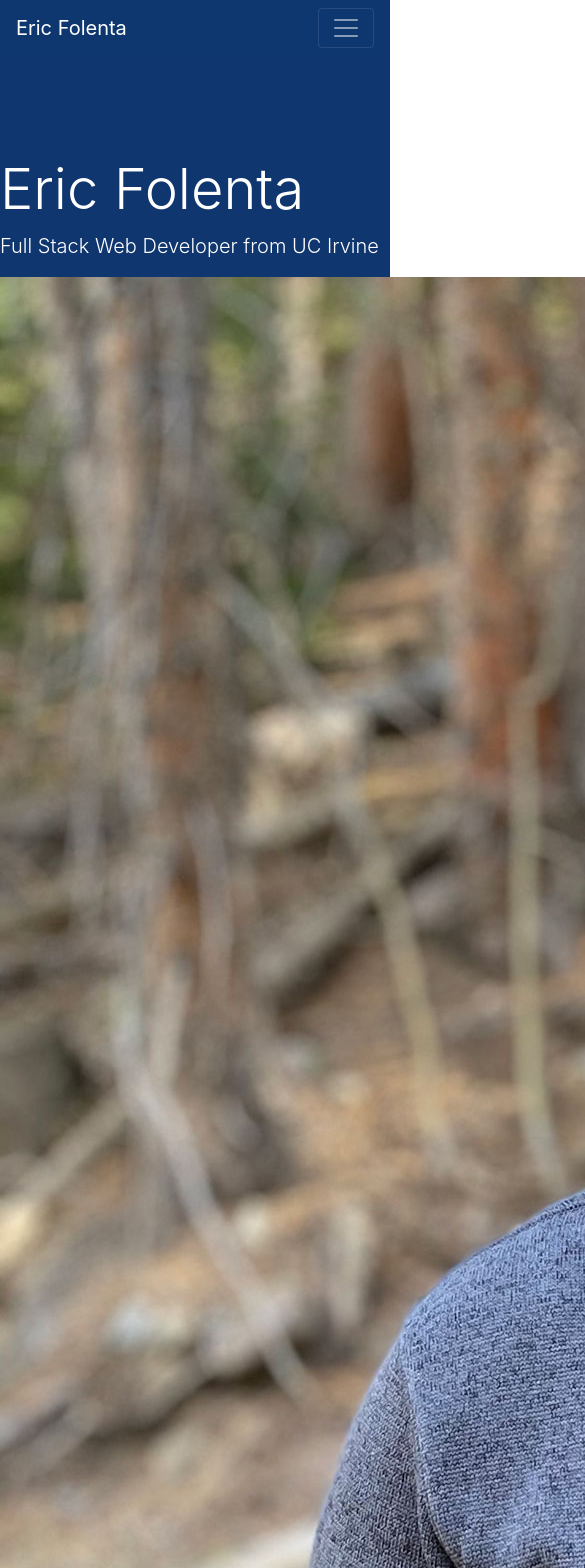
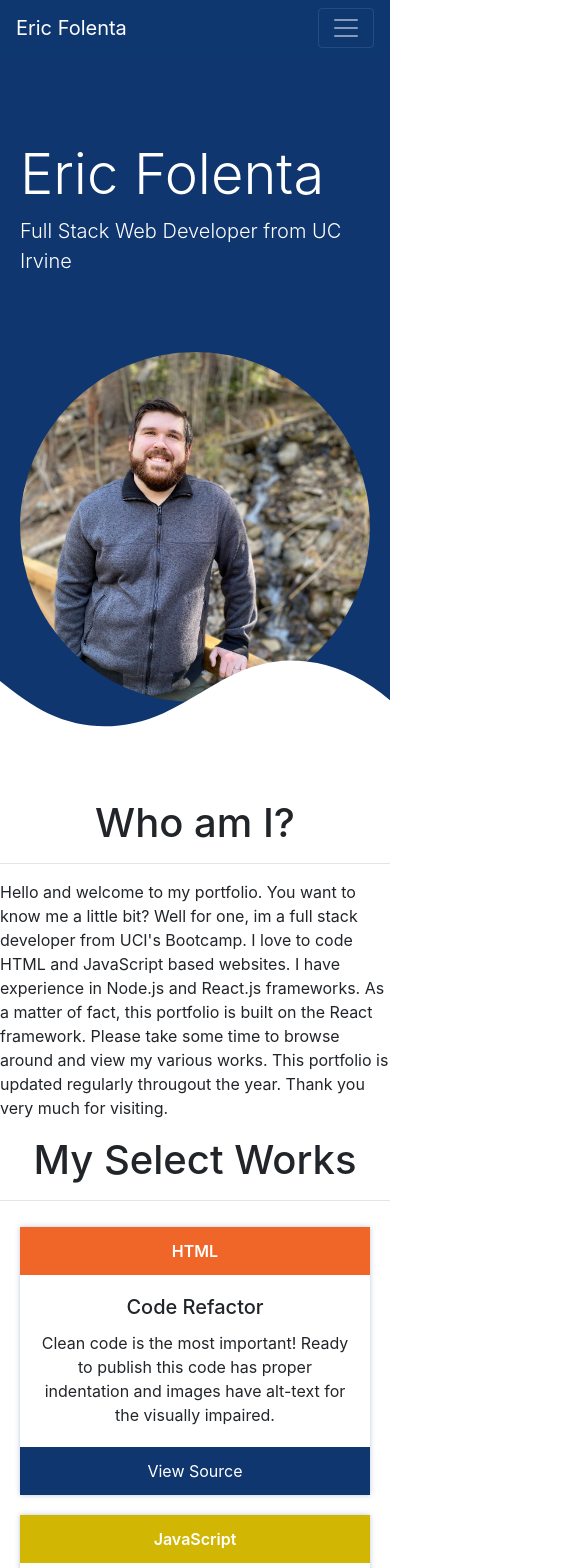
Before and after one commit to efolenta/20-react-portfolio, a React (Create React App) app: page / in a window 390 px wide. Shown: the top 1568 px of the page, 585 px wide, since content can reach past the window. Built offline with nearby package versions, Linux system fonts and the light colour scheme.

Commit message:
added new styles and mobile friendly styles

```diff
--- a/src/index.css
+++ b/src/index.css
@@ -15,13 +15,28 @@ code {
 .bg-dark {
   background-color: #0f376f!important;
 }
+.navbar-dark .navbar-nav .nav-link {
+  color: #ffffff;
+}
 .jumbotron-fluid {
   min-height: 450px;
   background: #0f366f;
   color: white;
+  padding: 0px 20px;
+}
+#jumbotron-image {
+  margin: auto;
+  text-align: center;
+}
+.jumbotron-fluid .container {
+  padding: 25px 0px;
+}
+.jumbotron-fluid .col-md-6 {
+  padding-top: 60px;
 }
 #projects-container {
-  padding: 0px 0px;
+  padding: 0px 0px 100px 0px;
+  margin-top: -50px;
 }
 .container {
   padding: 100px 0px;
@@ -74,3 +89,28 @@ code {
 #footer-container a {
   color: white;
 }
+#computer {
+  width: 100%;
+  max-width: 539px;
+  position: relative;
+  bottom: 0px;
+}
+#profile {
+  border: red;
+  width: 100%;
+  height: 100%;
+  max-height: 400px;
+  max-width: 400px;
+  border-radius: 400px;
+}
+li.nav-item {
+  text-align: center;
+}
+@media only screen and (max-width: 767px) {
+  .card {
+    margin: 10px 20px;
+  }
+  #computer {
+    bottom: -25px;
+  }
+}
```
